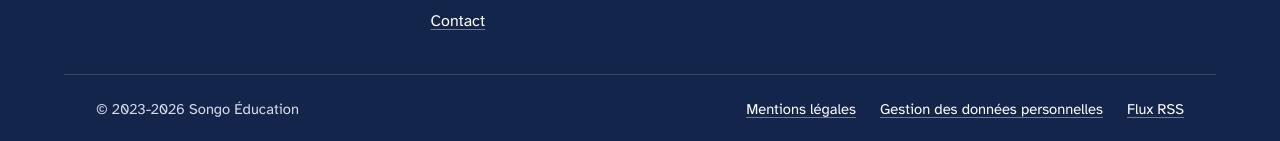
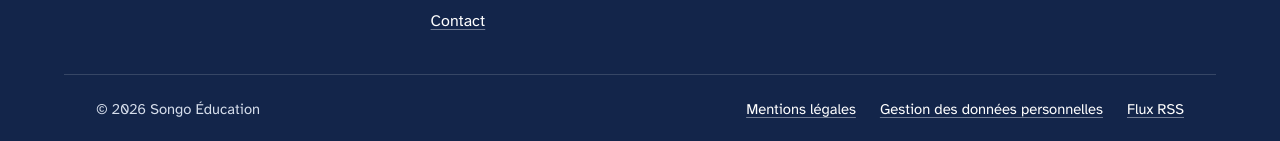
Before and after one commit to songoeducation-eng/songo-education, a Jekyll site: the page built from index.md, in a window 1280 px wide and 900 px high, scrolled down 3633 px. Shown: the part 756-897 px from the top of the window. Built offline with Jekyll 4.4.1, drawn with Linux system fonts in a browser that asks for light colours.

Commit message:
Modification de _data/site.yml

```diff
--- a/_data/site.yml
+++ b/_data/site.yml
@@ -6,7 +6,7 @@ presentation_courte: L'association a pour objectif de favoriser l'échange entre
   solidaire.
 telephone: +33 6 32 98 72 47
 email: songo.education@gmail.com
-copyright: © 2023-2026 Songo Éducation
+copyright: © 2026 Songo Éducation
 adresse: 32 avenue François Collignon, 31200 Toulouse
 don:
   texte_bouton: Faire un don
```
